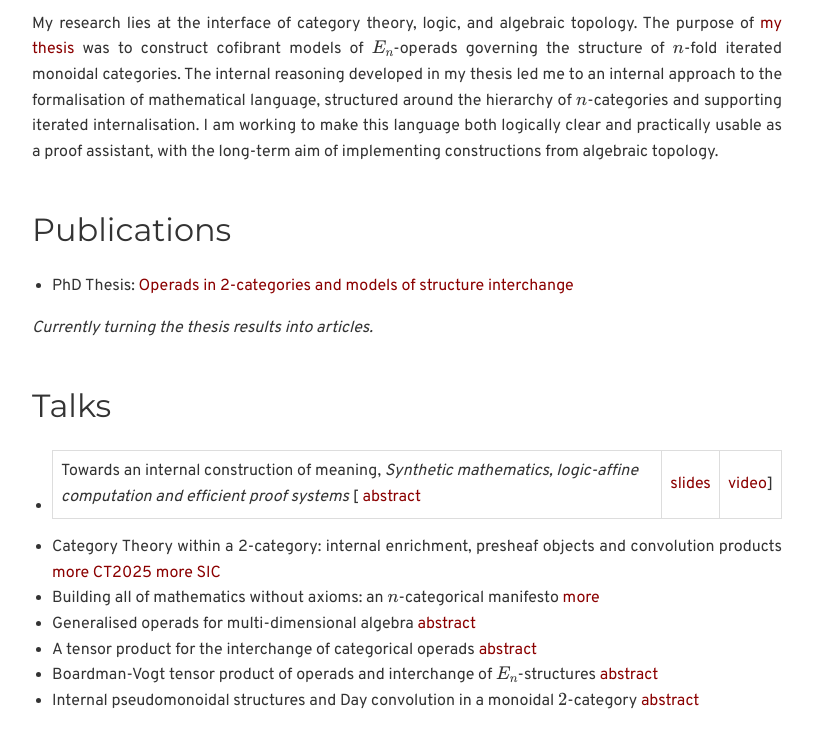
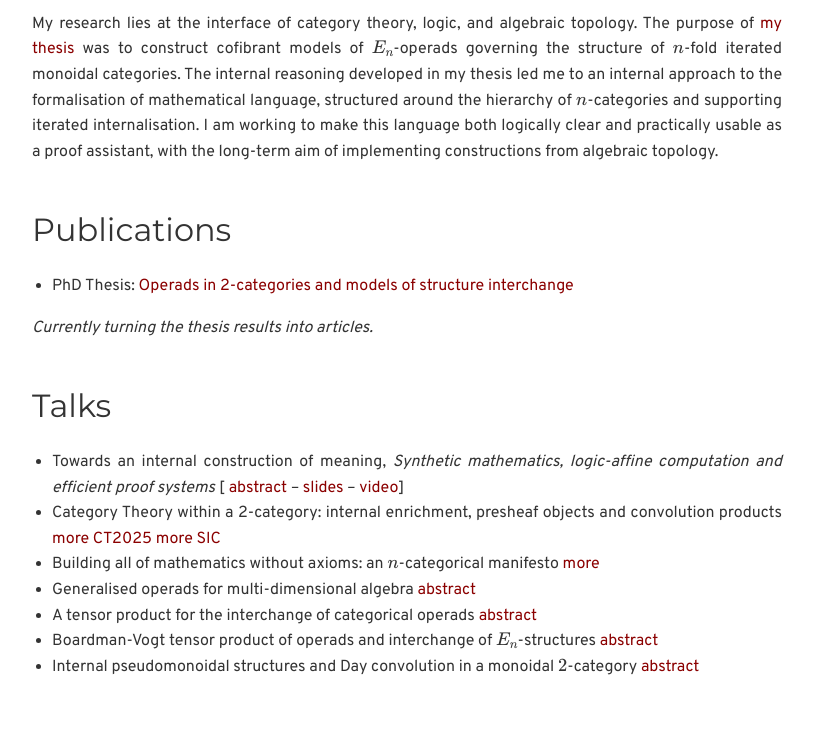
Before and after one commit to sdspmon/math, a Jekyll site: the page built from index.md, in a window 1280 px wide and 1137 px high, cut to the strip 382-1130 px from the top of the window. Shown: the whole strip, without its empty margins (233-1048 px from the left). Built offline with Jekyll 4.4.1, drawn with Linux system fonts in a browser that asks for light colours; formulas are drawn with MathJax 3.

```diff
--- a/index.md
+++ b/index.md
@@ -18,7 +18,7 @@ My research lies at the interface of category theory, logic, and algebraic topol
 
 ## Talks
 
-- Towards an internal construction of meaning, *Synthetic mathematics, logic-affine computation and efficient proof systems* [ [abstract](https://www.cirm-math.fr/RepOrga/3377/Abstracts/SophieDespalungue.pdf) | [slides]() | [video](https://www.youtube.com/watch?v=qivGs4PLCYY)]
+- Towards an internal construction of meaning, *Synthetic mathematics, logic-affine computation and efficient proof systems* [ [abstract](https://www.cirm-math.fr/RepOrga/3377/Abstracts/SophieDespalungue.pdf) -- [slides]() -- [video](https://www.youtube.com/watch?v=qivGs4PLCYY)]
 - Category Theory within a 2-category: internal enrichment, presheaf objects and convolution products [more CT2025](https://www.sophie.d.espalungue.xyz/math/talks/CT2025/) [more SIC]()
 - Building all of mathematics without axioms: an $$n$$-categorical manifesto  [more](https://www.sophie.d.espalungue.xyz/math/talks/nyct/)
 - Generalised operads for multi-dimensional algebra  [abstract]()
```
